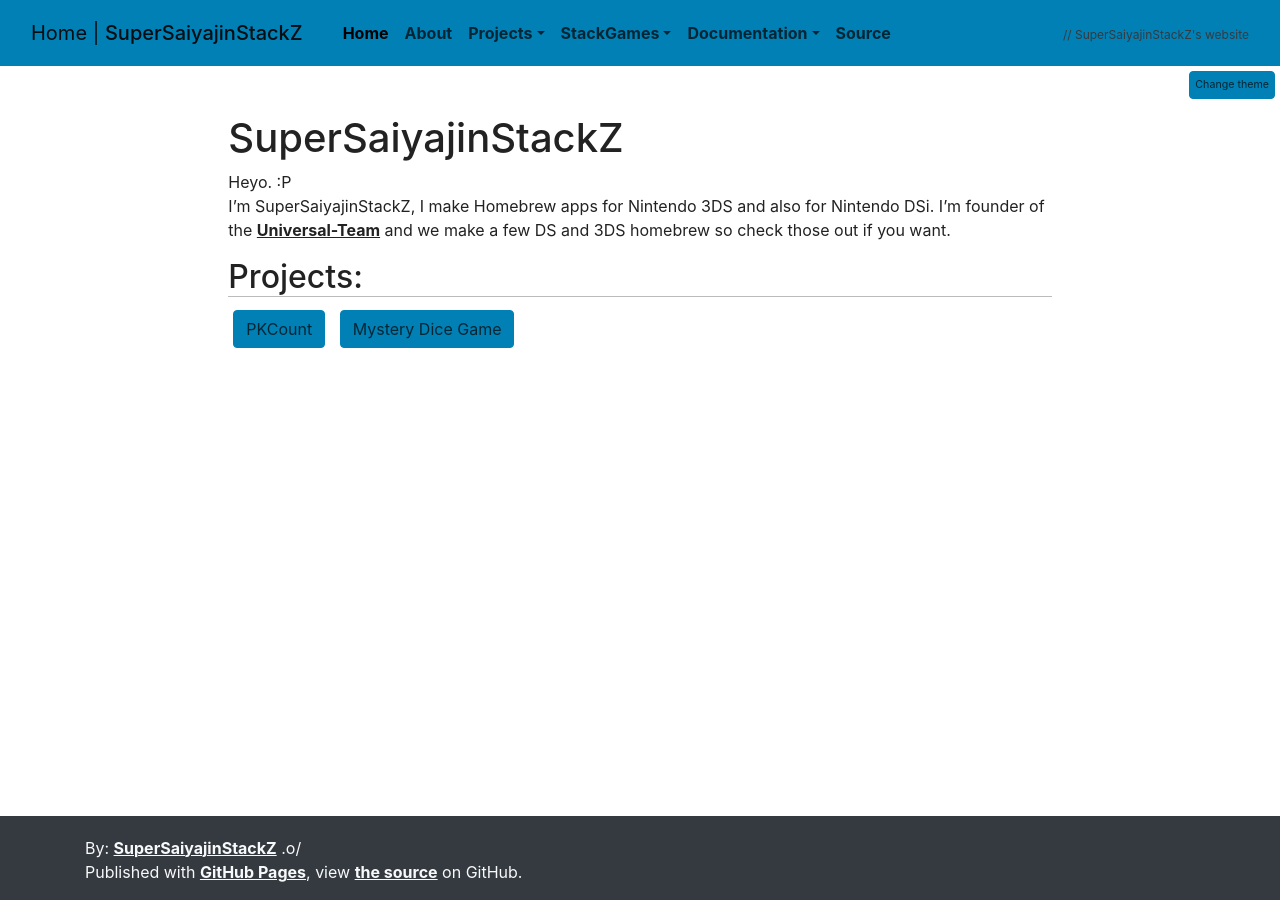
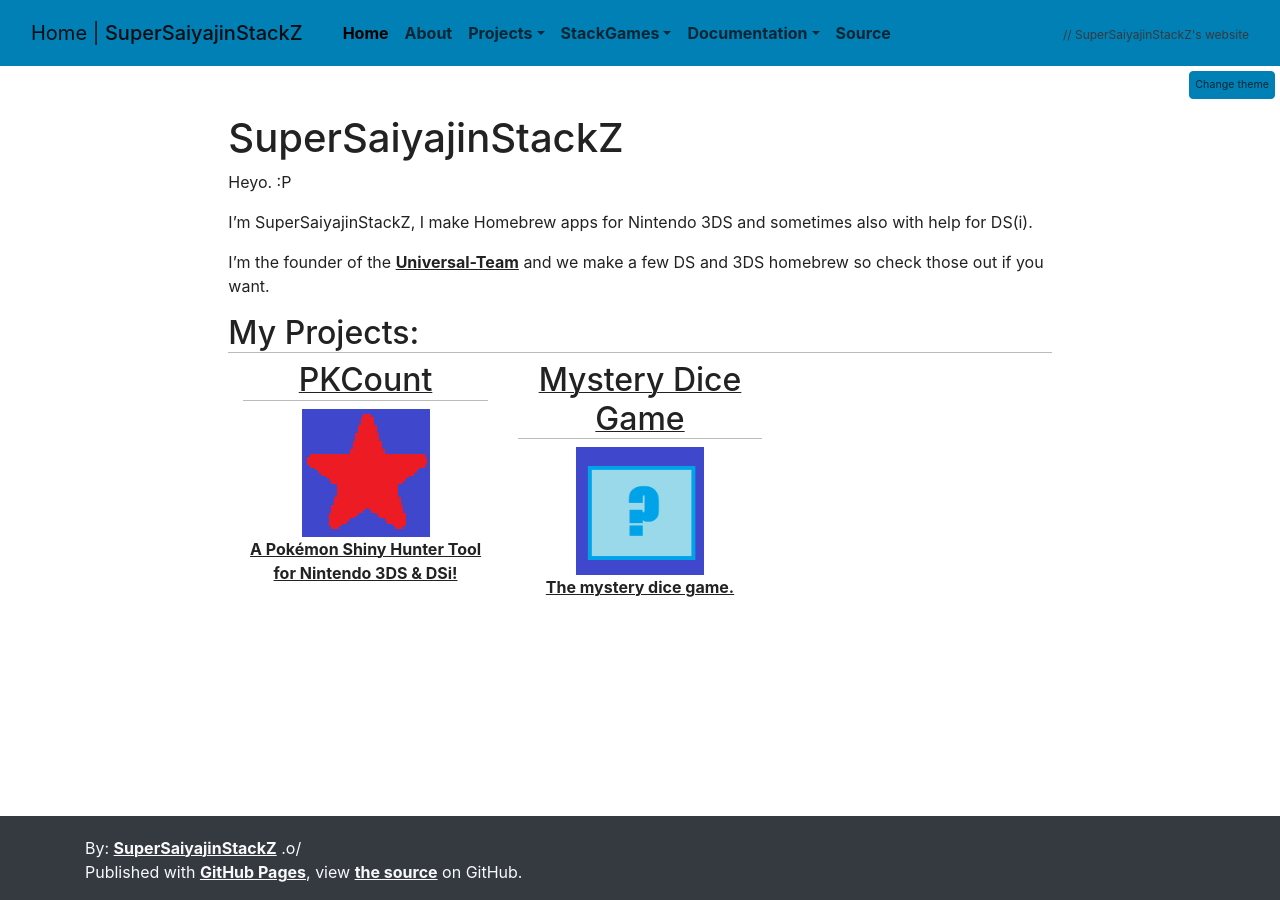
Before and after one commit to SuperSaiyajinStackZ/SuperSaiyajinStackZ.github.io, a Jekyll site: the page built from pages/index.md, in a window 1280 px wide. Built offline with Jekyll 4.4.1, drawn with Linux system fonts in a browser that asks for light colours.

Commit message:
A bit more index & about page work.

```diff
--- /dev/null
+++ b/_includes/project-grid.html
@@ -0,0 +1,22 @@
+<div class="container-fluid text-center">
+	<div class="row">
+		<div class="col-sm-4">
+			<a class="clean" href="projects/pkcount">
+				<div class="grid-tile">
+					<h2>PKCount</h2>
+					<img src="assets/images/icons/pkcount.png" alt="PKCount icon" height="128" width="128">
+					<p class="grid-label">A Pokémon Shiny Hunter Tool for Nintendo 3DS & DSi!</p>
+				</div>
+			</a>
+		</div>
+		<div class="col-sm-4">
+			<a class="clean" href="projects/mdg">
+				<div class="grid-tile">
+					<h2>Mystery Dice Game</h2>
+					<img src="assets/images/icons/mystery-dice-game.png" alt="Mystery Dice Game icon" height="128" width="128">
+					<p class="grid-label">The mystery dice game.</p>
+				</div>
+			</a>
+		</div>
+	</div>
+</div>
--- a/pages/index.md
+++ b/pages/index.md
@@ -7,8 +7,11 @@
 # SuperSaiyajinStackZ
 
 Heyo. :P<br>
-I'm SuperSaiyajinStackZ, I make Homebrew apps for Nintendo 3DS and also for Nintendo DSi. I'm founder of the [Universal-Team](https://universal-team.github.io) and we make a few DS and 3DS homebrew so check those out if you want.
 
-## Projects:
-[PKCount](projects/pkcount){:.btn .btn-primary .button}
-[Mystery Dice Game](projects/mdg){:.btn .btn-primary .button}
+I'm SuperSaiyajinStackZ, I make Homebrew apps for Nintendo 3DS and sometimes also with help for DS(i).
+
+I'm the founder of the [Universal-Team](https://universal-team.github.io) and we make a few DS and 3DS homebrew so check those out if you want.
+
+## My Projects:
+
+{% include project-grid.html %}
```
Also changed, not shown: pages/about.md (+11 -2 lines), assets/images/icons/mystery-dice-game.png (added), assets/images/icons/pkcount.png (added), assets/images/stackz.png (added).
